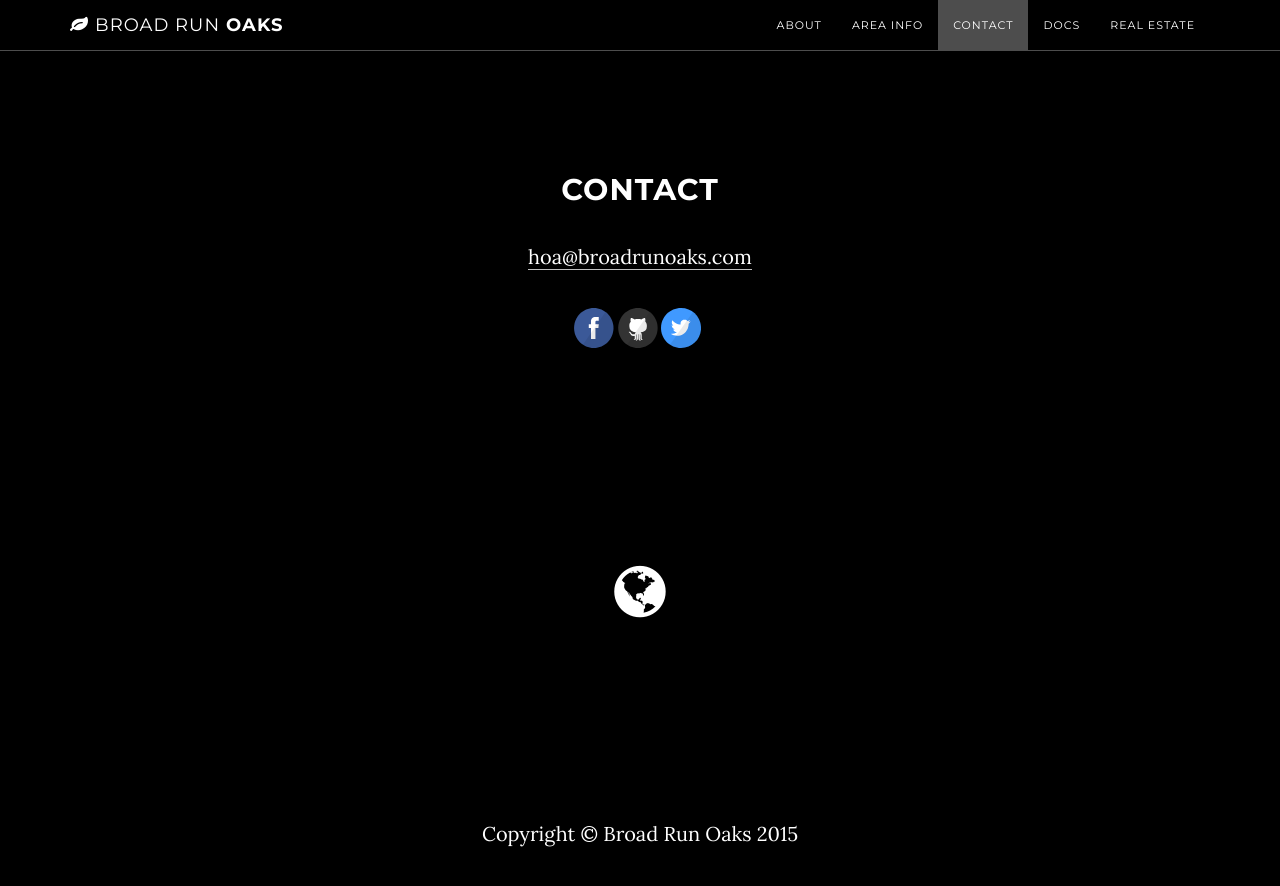
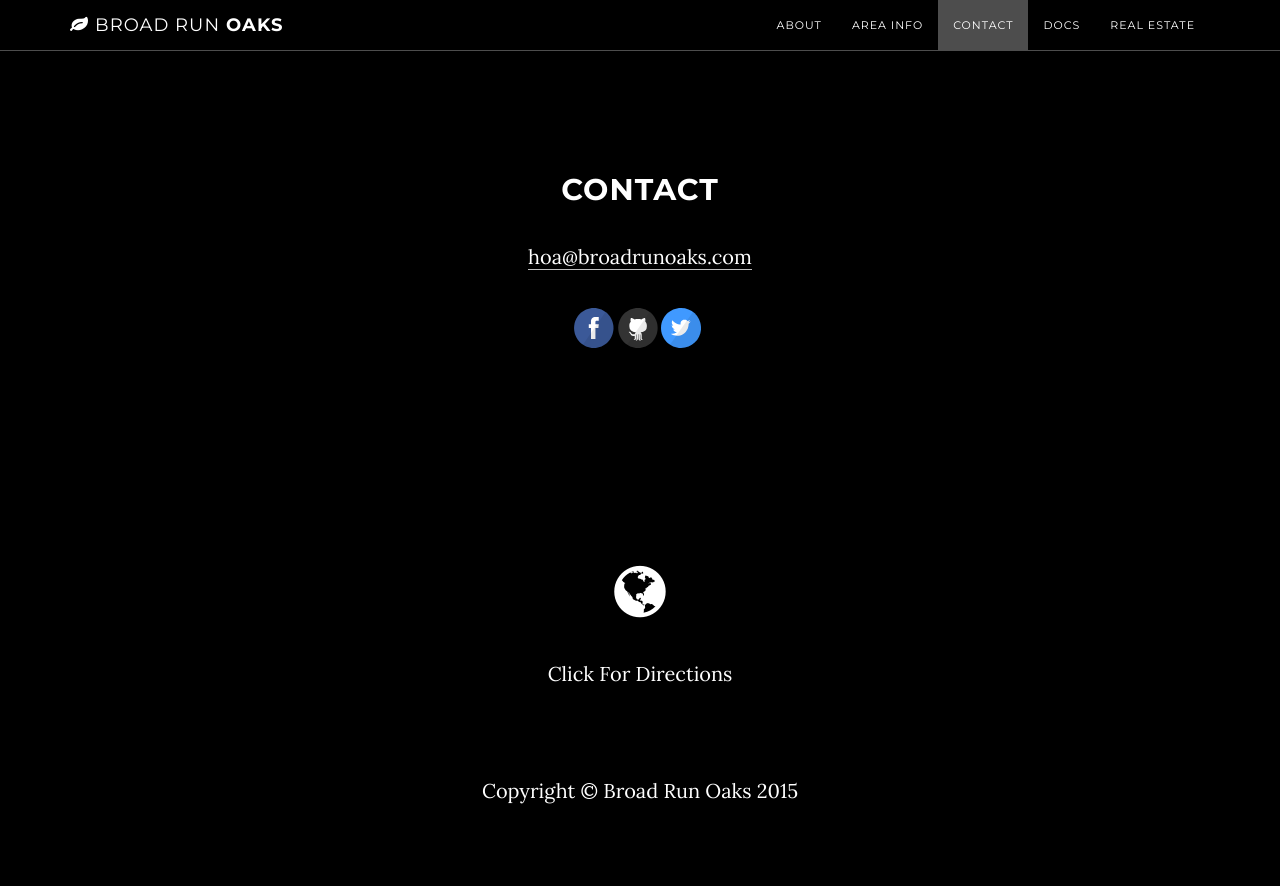
Before and after one commit to BroadRunOaks/broadrunoaks.github.io, a Jekyll site: the page built from index.html, in a window 1280 px wide and 900 px high, scrolled down 1989 px. Shown: the top 886 px of the window. Built offline with Jekyll 4.4.1, drawn with Linux system fonts in a browser that asks for light colours; Markdown is read by kramdown in place of the engine named in the settings; after the commit the page ends 2846 px from its top, so only the background shows below that.

Commit message:
Update map.html

```diff
--- a/_includes/map.html
+++ b/_includes/map.html
@@ -3,10 +3,10 @@
     <section id="" class="content-section text-center">
         <div class="container">
             <div class="col-lg-8 col-lg-offset-2">
-                <p>
+                <p onclick = "window.location=https://www.google.com/maps/place/Broad+Run+Oaks/@38.7782337,-77.6129419,15z/data=!3m1!4b1!4m2!3m1!1s0x89b666fce64b110d:0xc95e47d13e174b9e">
                   <i class="fa fa-globe fa-3x"></i>
                 </p>
+                <p>Click For Directions</p>
             </div>
         </div>
     </section>
-    <div id="map"></div>
```
